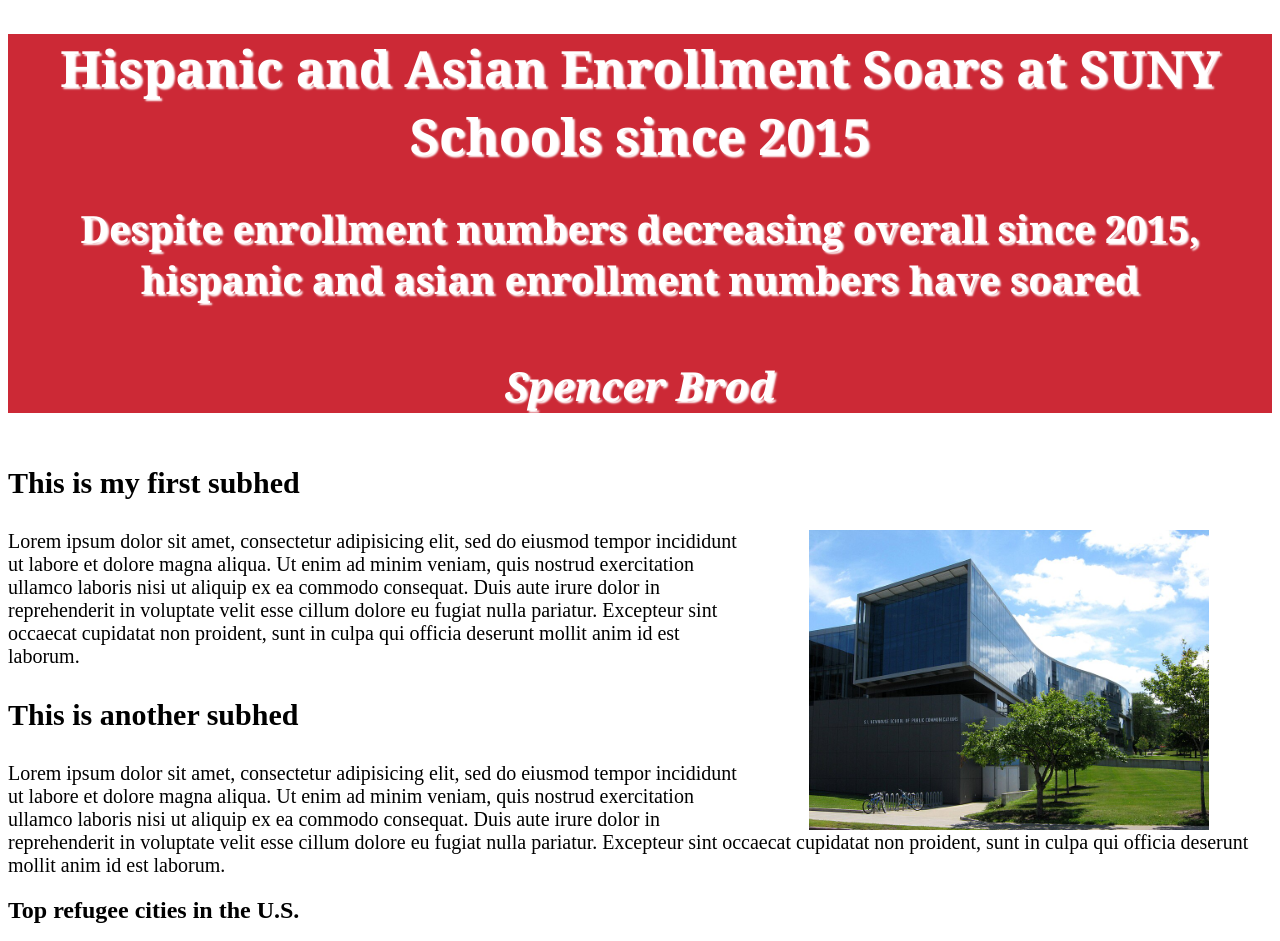
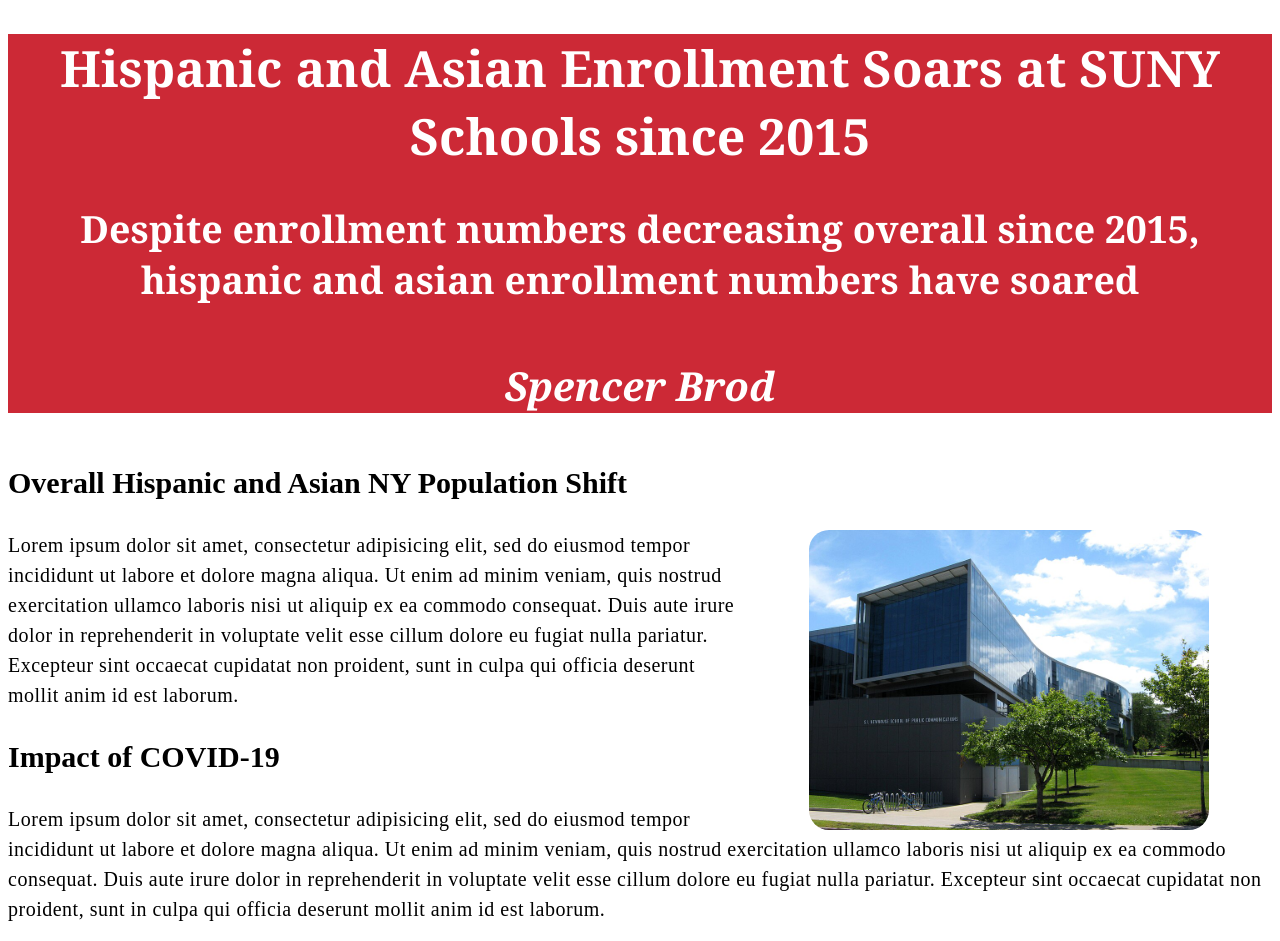
Before and after one commit to spencerbrod1/spencerbrod1.github.io, a plain HTML site: page final/index.html in a window 1280 px wide. Shown: the top 941 px of the page. Drawn offline with Linux system fonts and the light colour scheme.

Commit message:
Add files via upload

```diff
--- a/final/final.css
+++ b/final/final.css
@@ -14,7 +14,7 @@
 	font-family: 'Georgia', serif;
 	background-color: #CC2936;
 	color: white;
-	text-shadow: 2px 2px 2px #FFFFFF;
+
 }
 h4 {
 	font-style: italic;
@@ -29,6 +29,8 @@ p {
 	font-family: 'Times New Roman', serif;
 	font-size: 20px;
 	font-stretch: 200%;
+	line-height: 1.5;
+	letter-spacing: 0.5px;
 
 
 }
@@ -38,7 +40,7 @@ img {
 	float: right;
 	margin-right: 5%;
 	margin-left: 5%;
-
+	border-radius: 20px;
 
 
 
--- a/final/index.html
+++ b/final/index.html
@@ -1,4 +1,7 @@
 <!-- This is the completed HTML page for our final project template. -->
+<!-- For my CSS, I added a line-height of 1.5 to make
+my paragraphs easier to read. I prefer having some
+space between lines when reading articles. Additionally, I added letter-spacing of 0.5px to make the text cleaner. -->
 
 <!DOCTYPE html>
 <html lang="en">
@@ -23,7 +26,7 @@
 			<h4>Spencer Brod </h4>
 		</div>
 		<section>
-			<h3>This is my first subhed</h3>
+			<h3>Overall Hispanic and Asian NY Population Shift</h3>
 			<!-- Add image below this comment -->
 
 			<img src="newhouse.jpg" alt="The Newhouse School of Public Communications" height="300px" width="400px">
@@ -36,7 +39,7 @@
 			proident, sunt in culpa qui officia deserunt mollit anim id est laborum.</p>
 		</section>
 		<section>
-			<h3>This is another subhed</h3>
+			<h3>Impact of COVID-19</h3>
 			<p>Lorem ipsum dolor sit amet, consectetur adipisicing elit, sed do eiusmod
 			tempor incididunt ut labore et dolore magna aliqua. Ut enim ad minim veniam,
 			quis nostrud exercitation ullamco laboris nisi ut aliquip ex ea commodo
@@ -62,7 +65,7 @@
 
 		</section>
 		<section>
-			<h3>This is my final subhed</h3>
+			<h3>Conclusion</h3>
 			<p>Lorem ipsum dolor sit amet, consectetur adipisicing elit, sed do eiusmod
 			tempor incididunt ut labore et dolore magna aliqua. Ut enim ad minim veniam,
 			quis nostrud exercitation ullamco laboris nisi ut aliquip ex ea commodo
```
